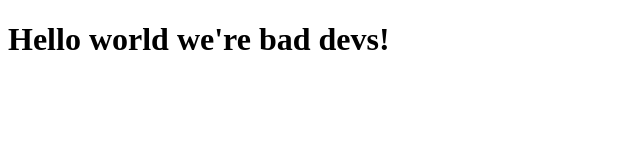
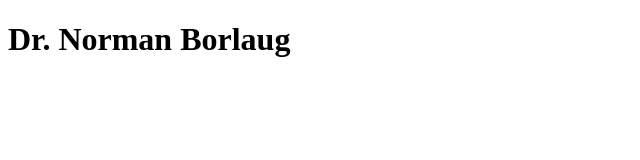
Before and after one commit to Alina-Domnich/Alina-Abderrahmane, a plain HTML site: page index.html in a window 1280 px wide. Shown: the whole page, without its empty margins (0-640 px from the left). Drawn offline with Linux system fonts and the light colour scheme.

```diff
--- a/index.html
+++ b/index.html
@@ -7,6 +7,14 @@
     <title>Document</title>
 </head>
 <body>
-    <h1>Hello world we're bad devs!</h1>
+<main id="main">
+    <h1 id="title">Dr. Norman Borlaug</h1>
+    <div id="img-div"></div>
+
+
+
+</main>
+
+
 </body>
 </html>
```
